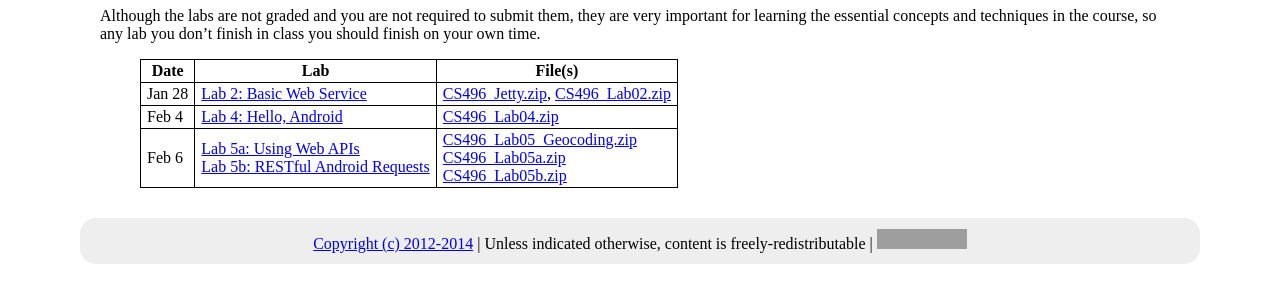
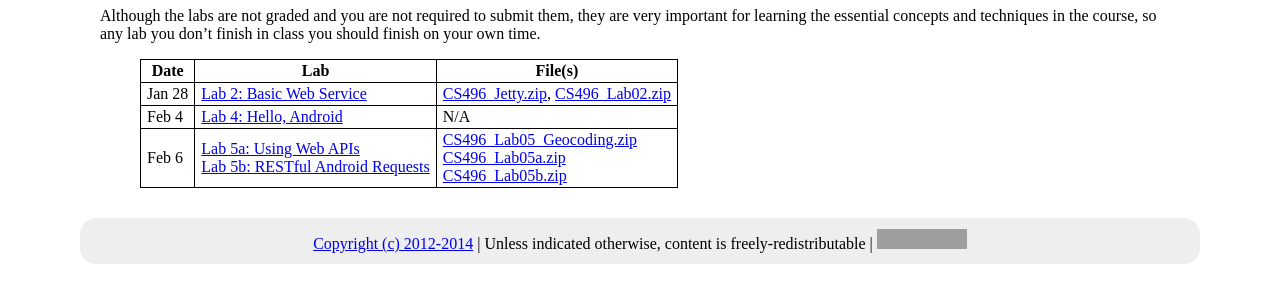
Before and after one commit to ycpcs/cs496-spring2014, a Jekyll site: the page built from labs/index.md, in a window 1280 px wide. Shown: the part 129-429 px from the top of the page. Built offline with Jekyll 4.4.1, drawn with Linux system fonts in a browser that asks for light colours; Markdown is read by kramdown in place of the engine named in the settings; grey boxes are pictures that could not be loaded.

Commit message:
update lab index
remove lab04 zip reference from index

```diff
--- a/labs/index.md
+++ b/labs/index.md
@@ -10,5 +10,5 @@ Although the labs are not graded and you are not required to submit them, they a
 > Date | Lab | File(s)
 > ---- | --- | -------
 > Jan 28 | [Lab 2: Basic Web Service](lab02.html) | [CS496\_Jetty.zip](../assign/CS496_Jetty.zip), [CS496\_Lab02.zip](CS496_Lab02.zip)
-> Feb 4 | [Lab 4: Hello, Android](lab04.html) | [CS496\_Lab04.zip](CS496_Lab04.zip)
+> Feb 4 | [Lab 4: Hello, Android](lab04.html) | N/A
 > Feb 6 | [Lab 5a: Using Web APIs](lab05a.html) <br /> [Lab 5b: RESTful Android Requests](lab05b.html) | [CS496\_Lab05\_Geocoding.zip](CS496_Lab05_Geocoding.zip) <br /> [CS496\_Lab05a.zip](CS496_Lab05a.zip) <br /> [CS496\_Lab05b.zip](CS496_Lab05b.zip)
```
